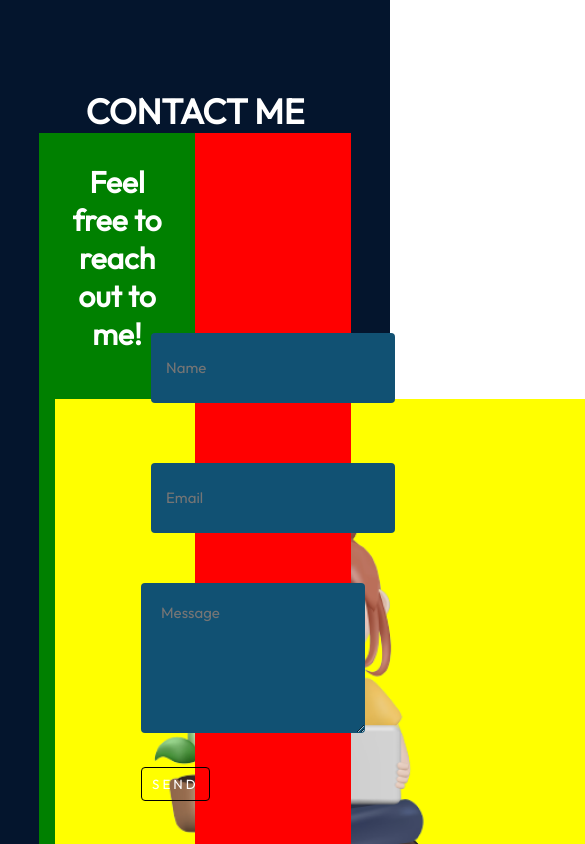
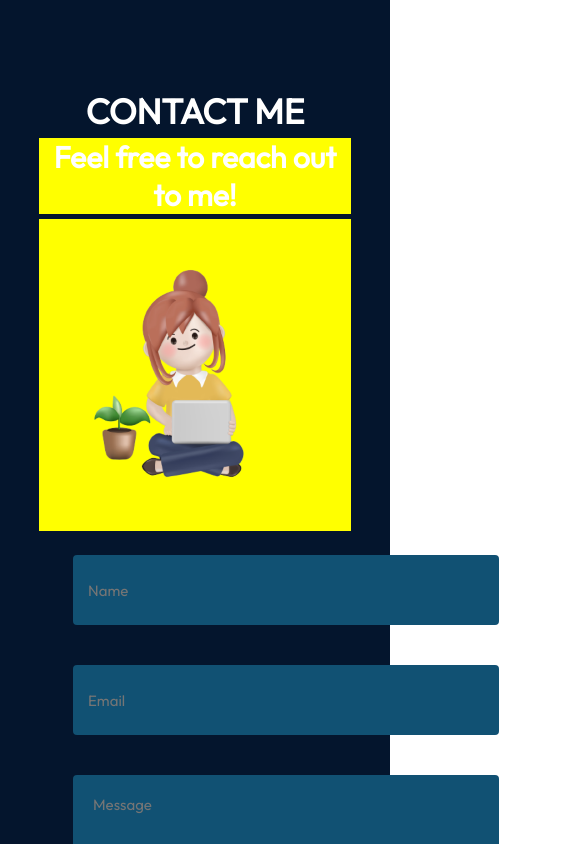
Before and after one commit to KipletingEdwin/kipleting-portfolio, a React (Vite) app: page / in a window 390 px wide. Shown: the part 2260-3104 px from the top of the page, 585 px wide, since content can reach past the window. Built offline with nearby package versions, Linux system fonts and the light colour scheme.

Commit message:
make my contact page responsive

```diff
--- a/src/components/Contact/Contact.jsx
+++ b/src/components/Contact/Contact.jsx
@@ -4,7 +4,7 @@ import aboutImage from '../../assets/aboutImage.png'
 
 function Contact() {
   return (
-    <section className={styles.container}>
+    <section className={styles.container} id='contacts'>
         <h2> Contact Me </h2>
         <div className={styles.itemsContainer}>
             <div className={styles.myImage}>
--- a/src/components/Contact/Contact.module.css
+++ b/src/components/Contact/Contact.module.css
@@ -16,13 +16,13 @@
 .itemsContainer{
     display: flex;
     flex-direction: row;
-    background-color: yellow;
+    /* background-color: yellow; */
 
 }
 
 .myImage{
     width: 50%;
-    background-color: green;
+    /* background-color: green; */
 }
 
 .myImage p{
@@ -41,7 +41,7 @@
 
 .inputMessages{
     width: 50%;
-    background-color: red;
+    /* background-color: red; */
     display: flex;
     flex-direction: column;
     justify-content: center;
@@ -50,12 +50,13 @@
 
 .inputMessages li {
     list-style: none;
-    width: 100%;
+    /* width: 100%; */
     /* margin: 10px 1%; */
 }
 
 .inputMessages input[type="text"],[type="email"]{
-    margin: 30px;
+    margin: 20px;
+    width: 150%;
     height: 70px;
     font-size: 15px;
     border: 0;
@@ -73,7 +74,7 @@
     border: 0;
     background: #115173;
     height: 150px;
-    /* min-height: 150px; */
+    width: 150%;
     font-size: 15px;
     color: #fff;
     padding: 20px;
@@ -83,7 +84,7 @@
 }
 
 .flatButton{
-    background: 0 0;
+    background: #115173;
     letter-spacing: 3px;
     color: #fff;
     font: 11px;
@@ -93,3 +94,39 @@
     border-radius: 4px;
     margin: 10px 20px;
 }
+
+@media screen and (max-width: 768px) {
+
+    .itemsContainer{
+        display: flex;
+        flex-direction: column;
+    }
+
+    .myImage{
+        width: 100%;
+    }
+
+    .myImage img{
+        width: 100%;
+        padding: 0;
+        margin: 0;
+    }
+
+    .myImage p{
+        margin: 5px 0;
+        text-align: center;
+        width: 100%;
+        background-color: yellow;
+    }
+
+    .inputMessages{
+        width: 100%;
+    }
+
+    .inputMessages input [type="text"], [input="email"]{
+        margin: 5px 0;
+        padding: 10px;
+        width: 100%;
+    }
+
+}
```
